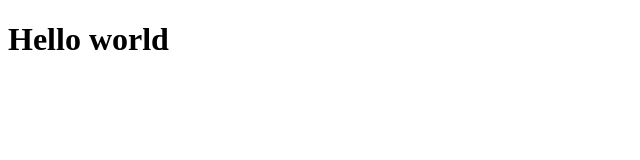
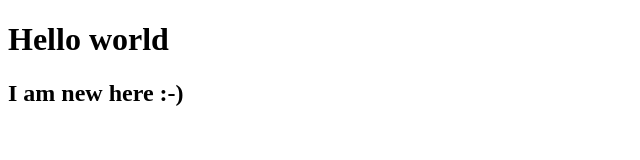
Before and after one commit to Miiyya/Miiyya.github.io, a plain HTML site: page index.html in a window 1280 px wide. Shown: the whole page, without its empty margins (0-640 px from the left). Drawn offline with Linux system fonts and the light colour scheme.

Commit message:
Update index.html

```diff
--- a/index.html
+++ b/index.html
@@ -4,5 +4,8 @@
         <h1>
             Hello world
         </h1>
+        <h2>
+            I am new here :-)
+        </h2>
     </body>
 </html>
```
